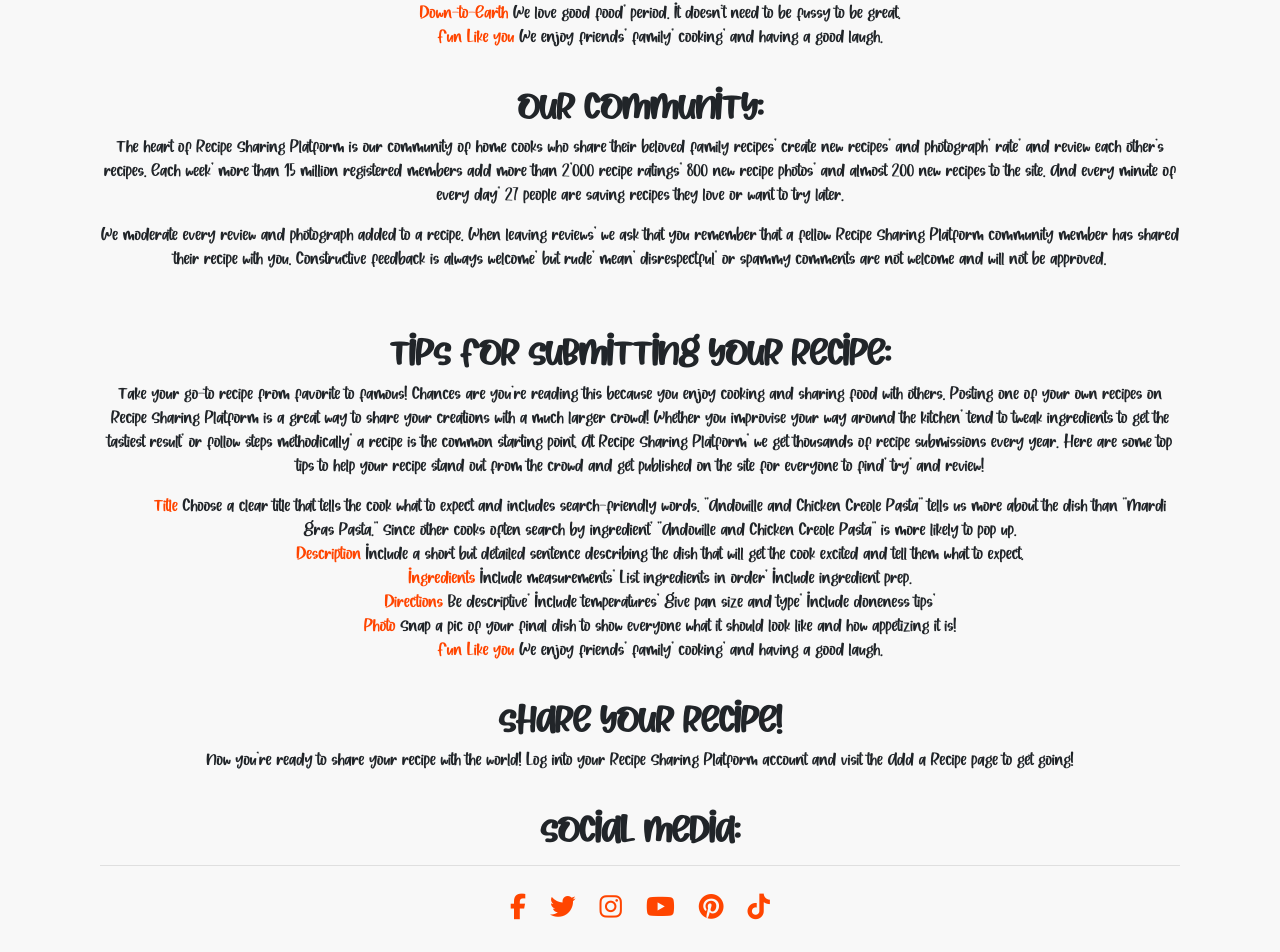
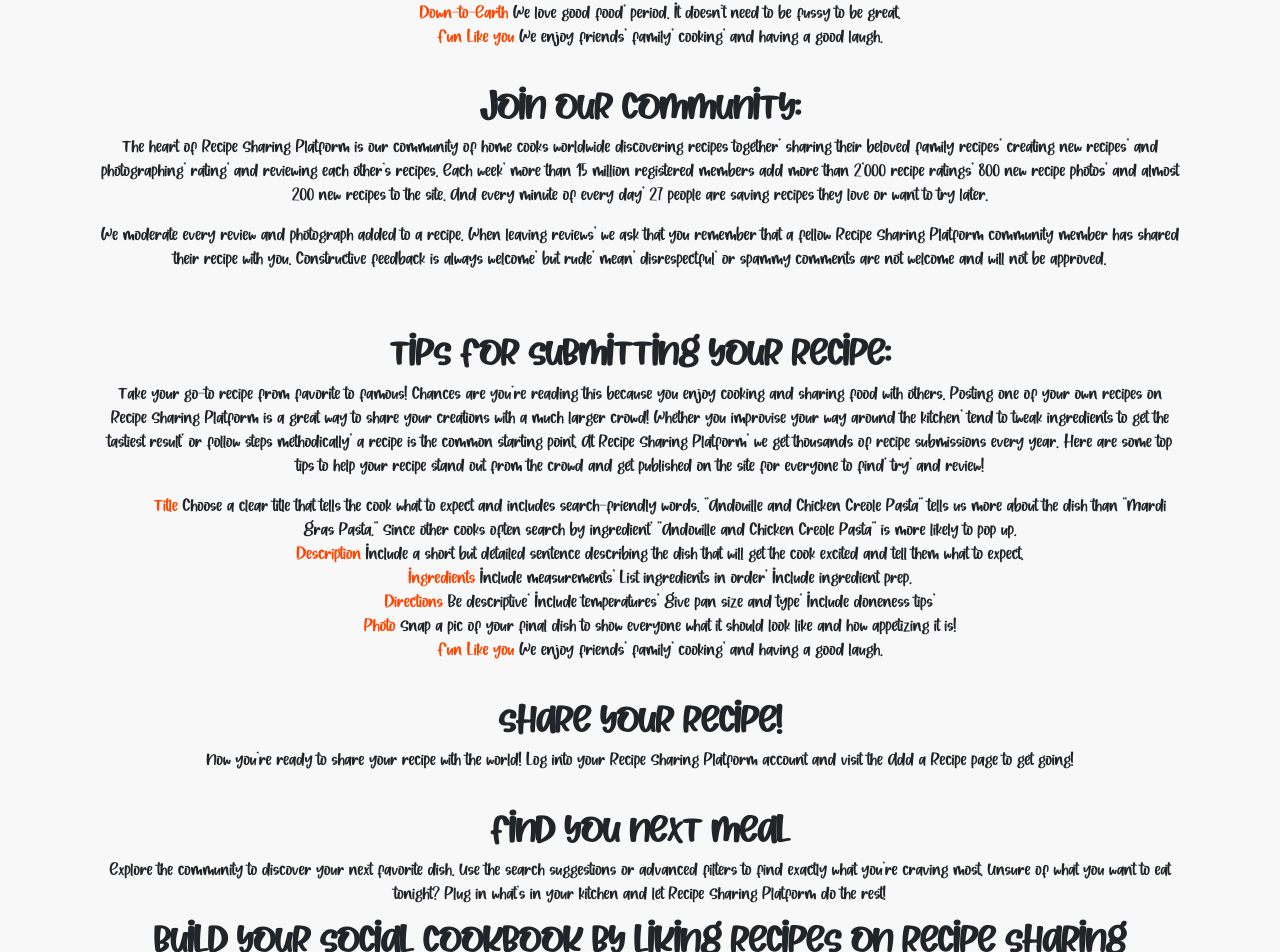
Before and after one commit to Code-Institute-Submissions/recipe-sharing-platform, a React (Create React App) app: page /about in a window 1280 px wide. Shown: the part 631-1583 px from the top of the page. Built offline with nearby package versions, Linux system fonts and the light colour scheme; no server answers.

Commit message:
Update About Page and Readme file

```diff
--- a/src/pages/About.js
+++ b/src/pages/About.js
@@ -45,13 +45,13 @@ function About() {
       </p>
       <br />
       <h2>
-        <strong>Our Community:</strong>
+        <strong>Join Our Community:</strong>
       </h2>
       <p>
-      The heart of Recipe Sharing Platform is our community of home cooks who share their beloved family recipes,
-      create new recipes, and photograph, rate, and review each other's recipes. Each week, more than 15 million registered members
-      add more than 2,000 recipe ratings, 800 new recipe photos, and almost 200 new recipes to the site. And every minute of every day,
-      27 people are saving recipes they love or want to try later.
+      The heart of Recipe Sharing Platform is our community of home cooks worldwide discovering recipes together,
+      sharing their beloved family recipes, creating new recipes, and photographing, rating, and reviewing each other's
+      recipes. Each week, more than 15 million registered members add more than 2,000 recipe ratings, 800 new recipe photos,
+      and almost 200 new recipes to the site. And every minute of every day, 27 people are saving recipes they love or want to try later.
       </p>
       <p>
       We moderate every review and photograph added to a recipe. When leaving reviews, we ask that you remember that a fellow Recipe
@@ -86,8 +86,19 @@ function About() {
         <strong>Share Your Recipe!</strong>
       </h2>
       <p>
-      Now you're ready to share your recipe with the world! Log into your Recipe Sharing Platform account and visit the Add a Recipe page to get going!
+        Now you're ready to share your recipe with the world! Log into your Recipe Sharing Platform account and visit the Add a Recipe page to get going!
       </p>
+      <br />
+      <h2>
+        <strong>Find you next meal</strong>
+      </h2>
+      <p>
+        Explore the community to discover your next favorite dish. Use the search suggestions or advanced filters to find exactly what you're
+        craving most. Unsure of what you want to eat tonight? Plug in what's in your kitchen and let Recipe Sharing Platform do the rest!
+      </p>
+      <h2>
+        <strong>Build your social cookbook by liking recipes on Recipe Sharing Platform!</strong>
+      </h2>
       <br />
       <h2>
         <strong>Social Media:</strong>
```
Also changed, not shown: 1 other file (tests, documents, lock files or other folders).
